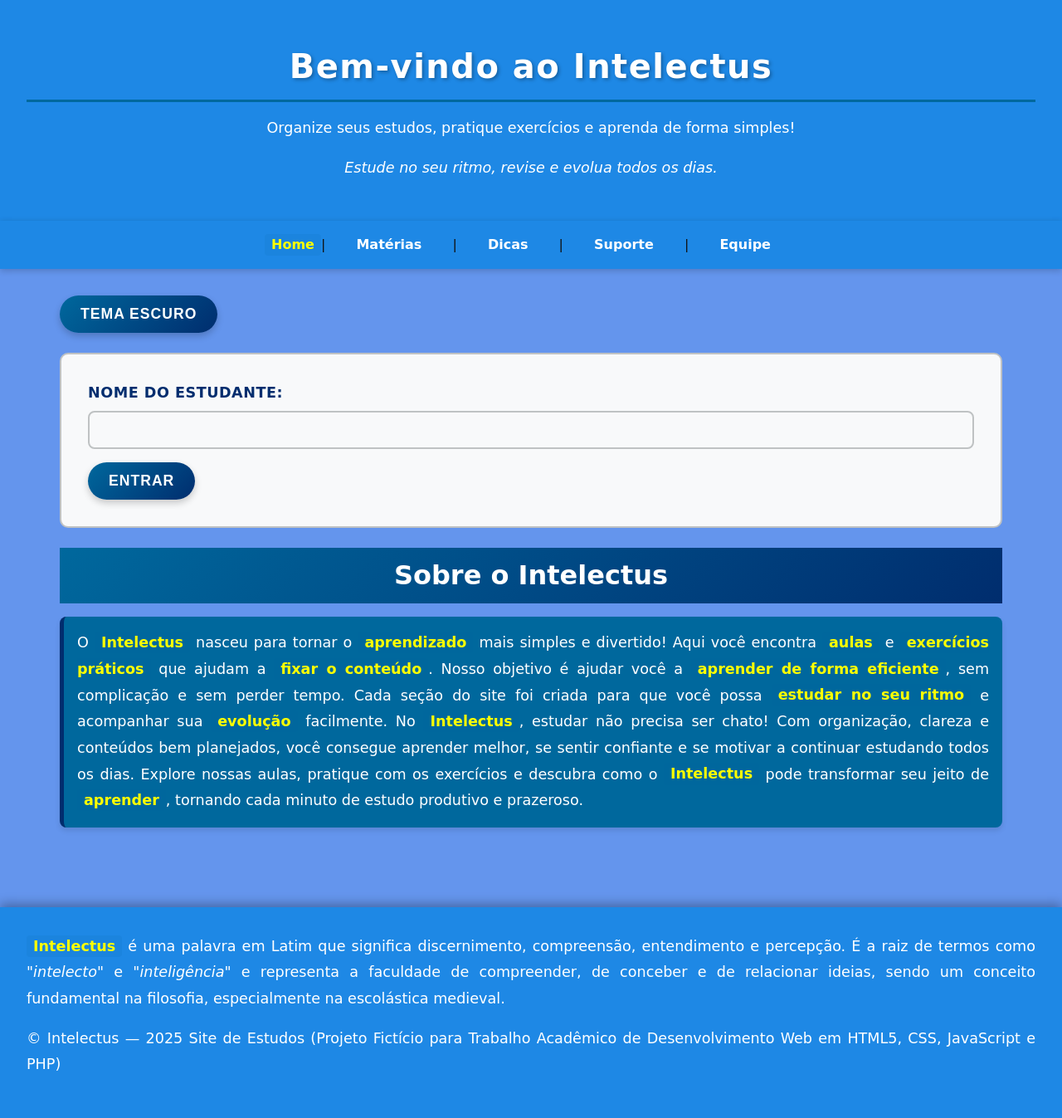
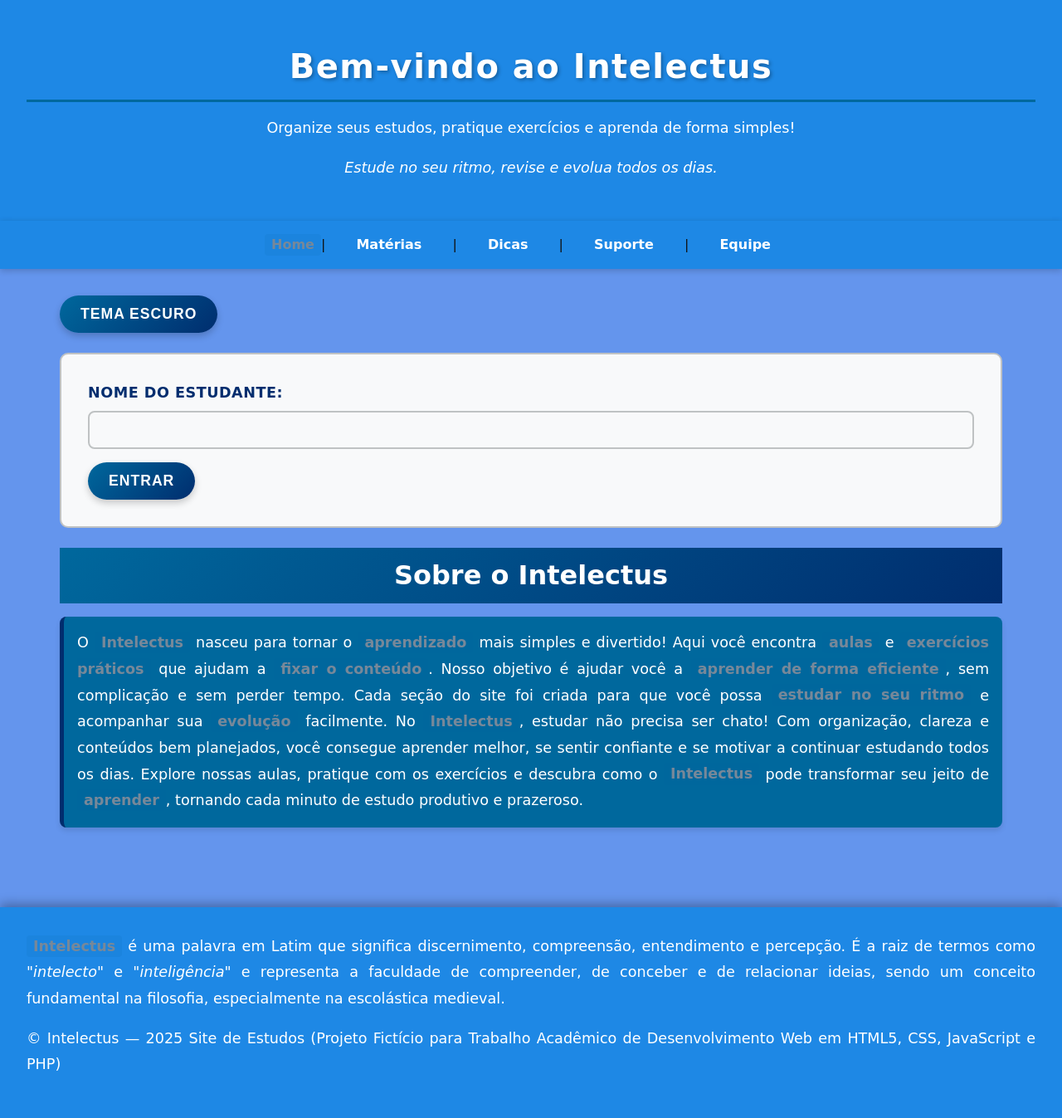
Before and after one commit to FelipeSantos-boiBigas/TrabalhoWebHTML, a PHP site: page /home.html in a window 1280 px wide. Shown: the whole page at 83% size. Run offline with PHP 8.4, Linux system fonts and the light colour scheme.

Commit message:
Update style.css

```diff
--- a/css/style.css
+++ b/css/style.css
@@ -306,7 +306,7 @@ ul {
 }
 
 strong {
-    color: #FFFF00;
+    color: #778899;
     background-color: rgba(0, 104, 157, 0.1);
     padding: 0.2rem 0.5rem;
     border-radius: 4px;
```
